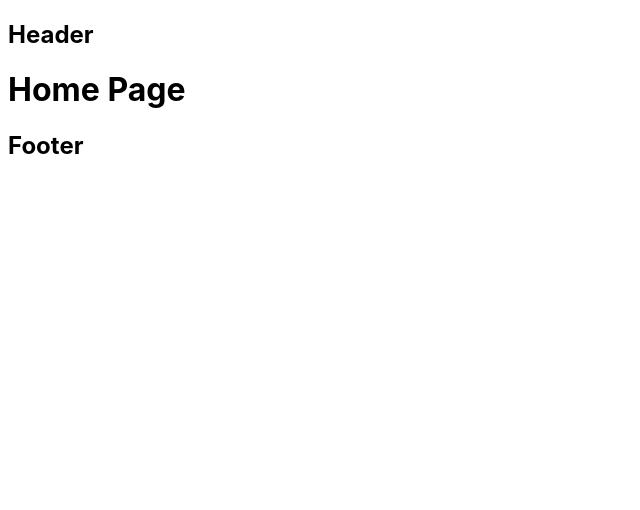
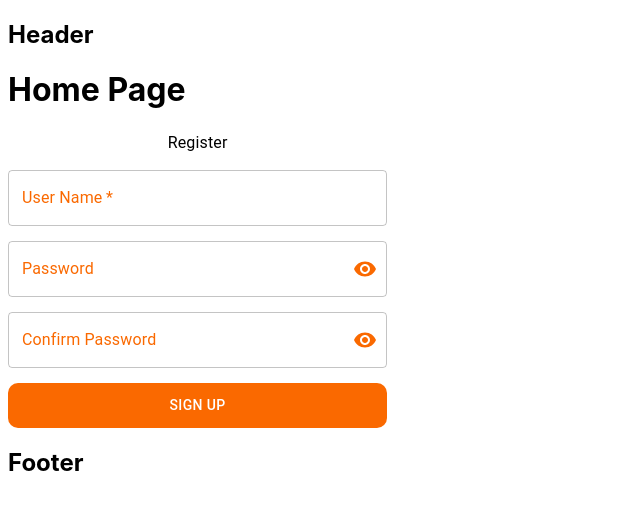
Before and after one commit to seanleez/PrjTA, a React (Vite) app: page / in a window 1280 px wide. Shown: the top 510 px of the page, without its empty margins (0-640 px from the left). Built offline with nearby package versions, Linux system fonts and the light colour scheme.

Commit message:
create-register-form

```diff
--- a/package.json
+++ b/package.json
@@ -11,6 +11,7 @@
   "dependencies": {
     "@emotion/react": "^11.10.5",
     "@emotion/styled": "^11.10.5",
+    "@mui/icons-material": "^5.10.16",
     "@mui/material": "^5.10.16",
     "axios": "^1.2.0",
     "react": "^18.2.0",
--- /dev/null
+++ b/src/components/common/RegisterForm/RegisterForm.module.scss
@@ -0,0 +1,26 @@
+.form-container {
+  width: 30%;
+  display: flex;
+  flex-direction: column;
+  gap: 15px;
+  text-align: center;
+
+  label,
+  input {
+    color: var(--primary) !important;
+  }
+
+  svg {
+    fill: var(--primary);
+  }
+
+  .submit-button {
+    color: white;
+    background-color: var(--primary);
+    border-radius: 10px;
+    height: 45px;
+    &:hover {
+      background-color: var(--primary);
+    }
+  }
+}
--- /dev/null
+++ b/src/components/common/RegisterForm/RegisterForm.tsx
@@ -0,0 +1,82 @@
+import { Visibility, VisibilityOff } from "@mui/icons-material";
+import {
+  Button,
+  FormControl,
+  IconButton,
+  InputAdornment,
+  InputLabel,
+  OutlinedInput,
+  TextField,
+  Typography,
+} from "@mui/material";
+import { useState } from "react";
+import styles from "./RegisterForm.module.scss";
+
+interface IRegister {
+  title: "Register" | "Edit Information";
+  onSubmit?: () => void;
+}
+
+const RegisterForm: React.FC<IRegister> = ({ title, onSubmit }) => {
+  const [showPassword, setShowPassword] = useState<boolean>(false);
+
+  const handleMouseDownPassword = (
+    event: React.MouseEvent<HTMLButtonElement>,
+  ) => {
+    event.preventDefault();
+  };
+
+  return (
+    <form onSubmit={onSubmit} className={`${styles["form-container"]}`}>
+      <Typography>{title}</Typography>
+      <TextField required name="name" label="User Name" />
+      <FormControl>
+        <InputLabel htmlFor="outlined-adornment-password">Password</InputLabel>
+        <OutlinedInput
+          id="outlined-adornment-password"
+          type={showPassword ? "text" : "password"}
+          endAdornment={
+            <InputAdornment position="end">
+              <IconButton
+                aria-label="toggle password visibility"
+                onClick={() => setShowPassword(!showPassword)}
+                onMouseDown={handleMouseDownPassword}
+                edge="end"
+              >
+                {showPassword ? <VisibilityOff /> : <Visibility />}
+              </IconButton>
+            </InputAdornment>
+          }
+          label="Password"
+        />
+      </FormControl>
+      <FormControl>
+        <InputLabel htmlFor="outlined-adornment-confirm-password">
+          Confirm Password
+        </InputLabel>
+        <OutlinedInput
+          id="outlined-adornment-confirm-password"
+          type={showPassword ? "text" : "password"}
+          endAdornment={
+            <InputAdornment position="end">
+              <IconButton
+                aria-label="toggle password visibility"
+                onClick={() => setShowPassword(!showPassword)}
+                onMouseDown={handleMouseDownPassword}
+                edge="end"
+              >
+                {showPassword ? <VisibilityOff /> : <Visibility />}
+              </IconButton>
+            </InputAdornment>
+          }
+          label="Confirm Password"
+        />
+      </FormControl>
+      <Button className={`${styles["submit-button"]}`}>
+        {title === "Register" ? "Sign up" : "Update"}
+      </Button>
+    </form>
+  );
+};
+
+export default RegisterForm;
--- /dev/null
+++ b/src/components/common/RegisterForm/index.ts
@@ -0,0 +1 @@
+export { default as RegisterForm } from "./RegisterForm";
--- a/src/pages/Home.tsx
+++ b/src/pages/Home.tsx
@@ -1,5 +1,12 @@
+import { RegisterForm } from "@components/common/RegisterForm";
+
 const Home: React.FC = () => {
-  return <h1>Home Page</h1>;
+  return (
+    <>
+      <h1>Home Page</h1>
+      <RegisterForm title="Register" />
+    </>
+  );
 };
 
 export default Home;
```
Also changed, not shown: 1 other file (tests, documents, lock files or other folders).
